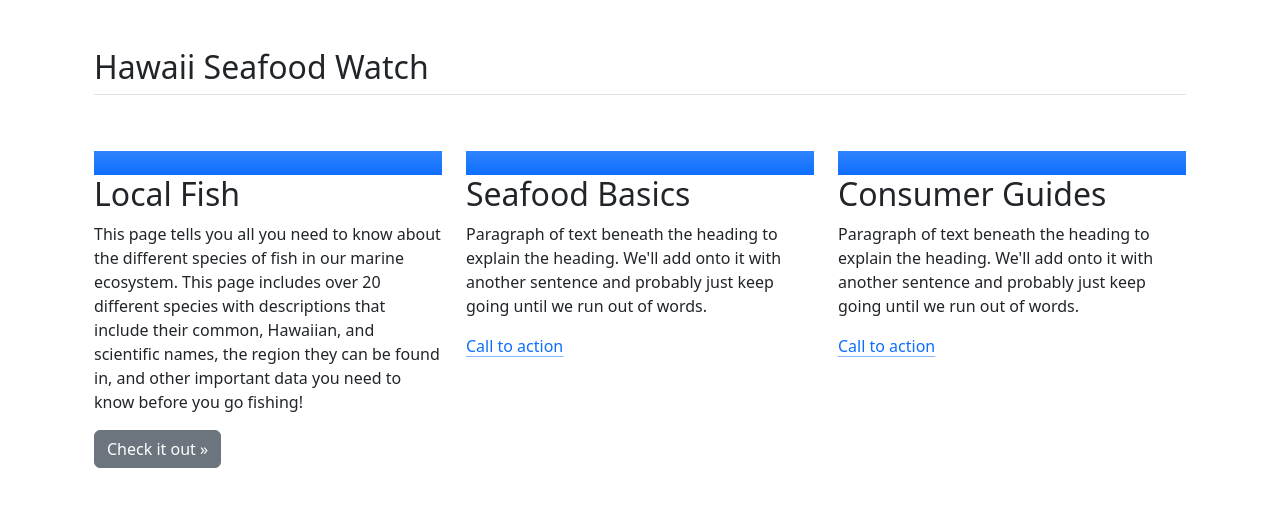
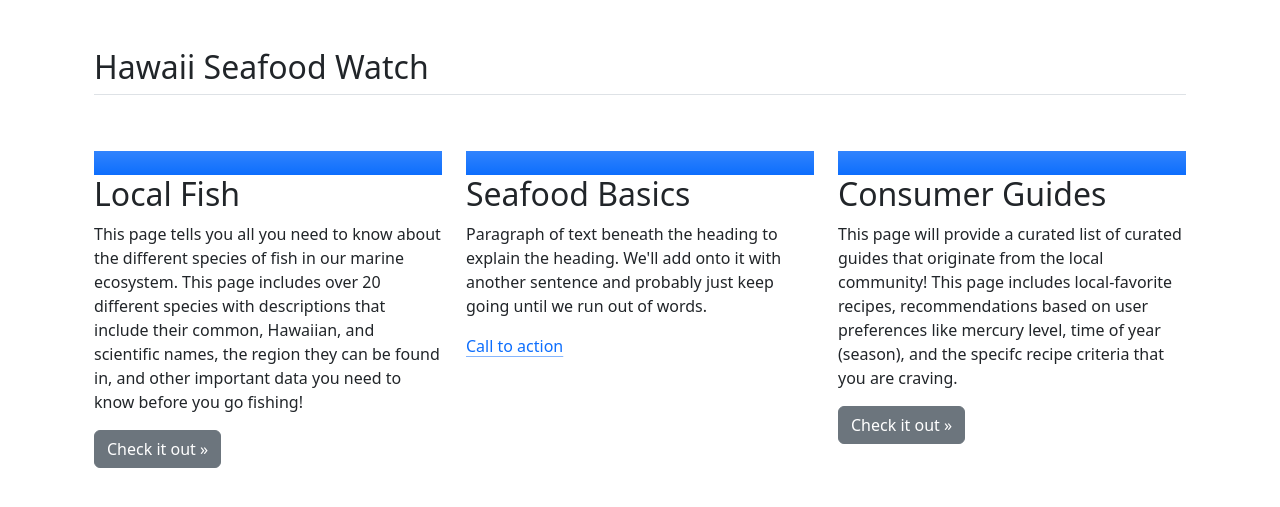
Before and after one commit to BrandonKoskie/cs401_fish_site, a Flask app: page / in a window 1280 px wide. Shown: the part 56-563 px from the top of the page. Run offline with Flask 3, Linux system fonts and the light colour scheme.

Commit message:
working on descriptions on home page for cards

```diff
--- a/api/templates/home.html
+++ b/api/templates/home.html
@@ -49,11 +49,8 @@
           <svg class="bi" width="1em" height="1em"><use xlink:href="#toggles2"></use></svg>
         </div>
         <h2>Consumer Guides</h2>
-        <p>Paragraph of text beneath the heading to explain the heading. We'll add onto it with another sentence and probably just keep going until we run out of words.</p>
-        <a href="/guides" class="icon-link">
-          Call to action
-          <svg class="bi" width="1em" height="1em"><use xlink:href="#chevron-right"></use></svg>
-        </a>
+        <p>This page will provide a curated list of curated guides that originate from the local community! This page includes local-favorite recipes, recommendations based on user preferences like mercury level, time of year (season), and the specifc recipe criteria that you are craving. </p>
+          <a class="btn btn-secondary" href="/guides" role="button">Check it out »</a>
       </div>
     </div>
   </div>
```
